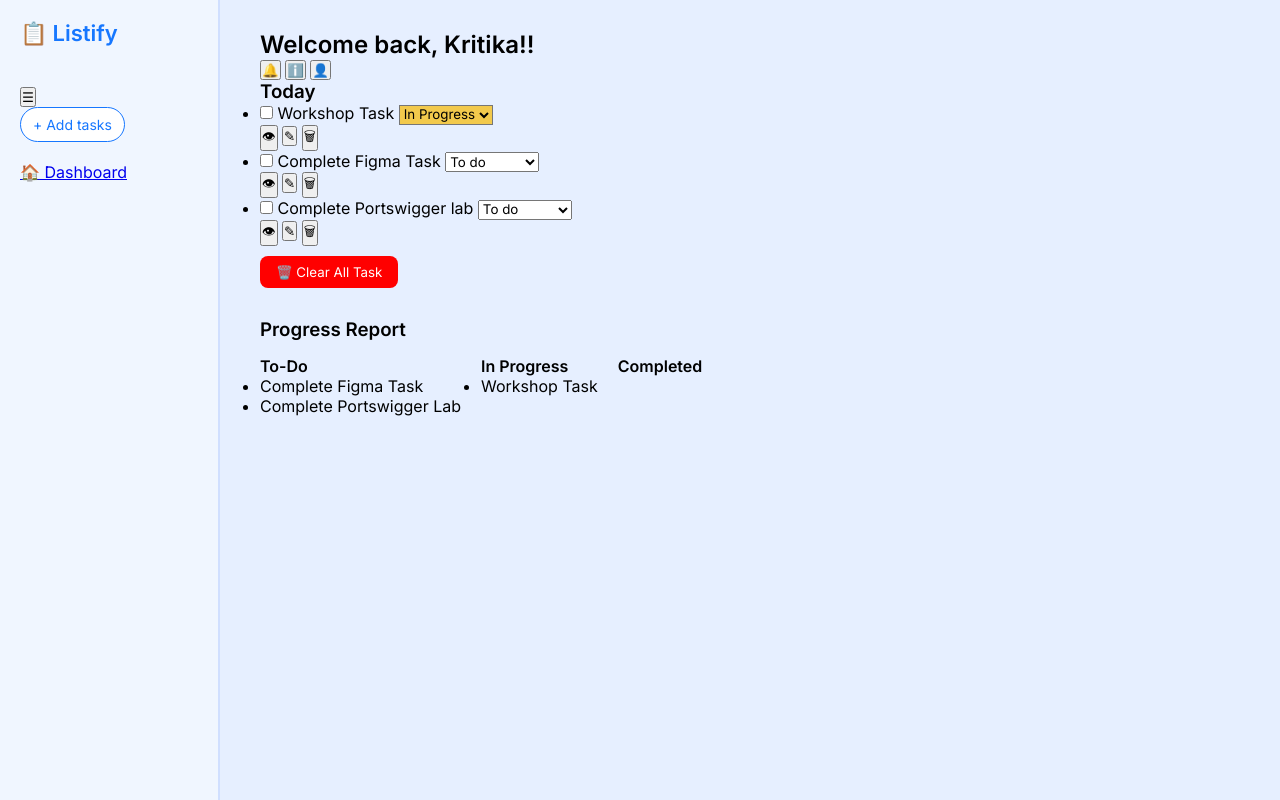
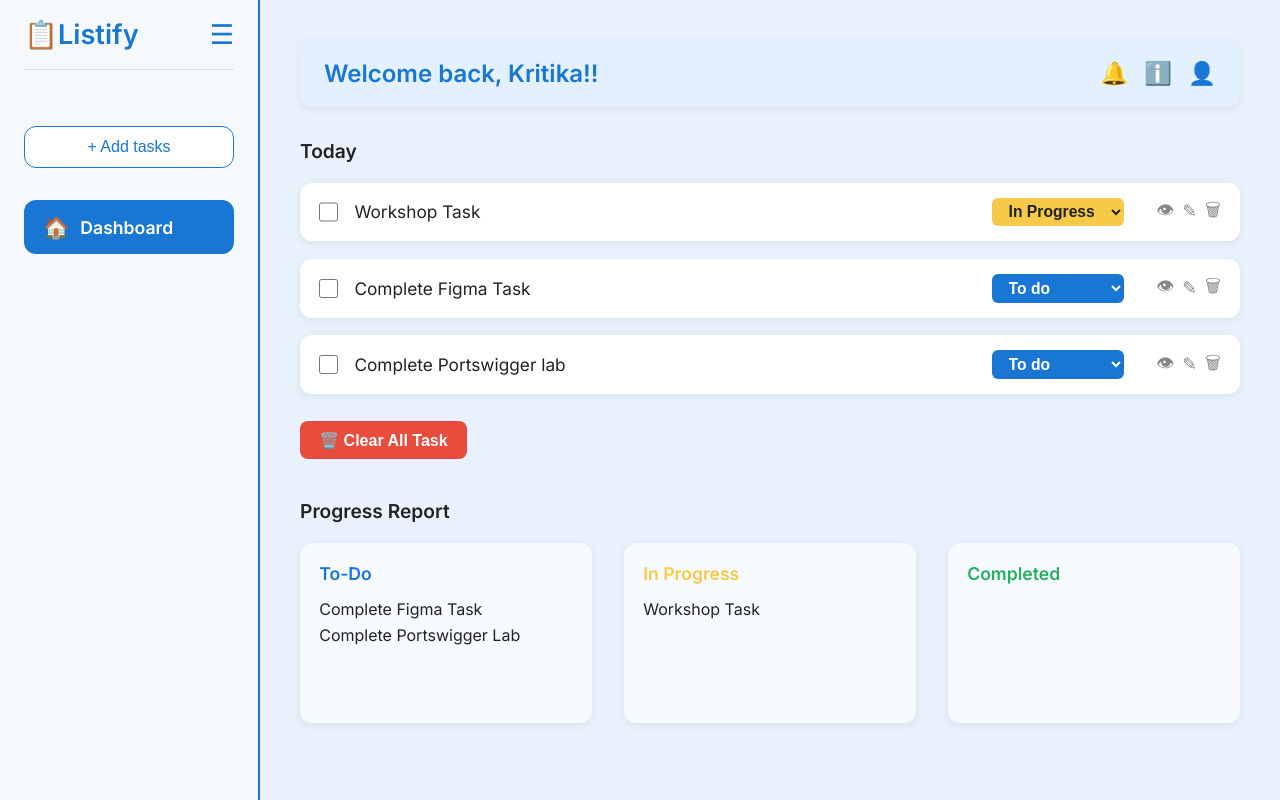
Before and after one commit to krizee17/task-app, a plain HTML site: page index.html in a window 1280 px wide. Drawn offline with Linux system fonts and the light colour scheme.

Commit message:
Added further modifications to style.css

```diff
--- a/style.css
+++ b/style.css
@@ -1,166 +1,328 @@
+:root {
+  --primary: #1976d2;
+  --primary-light: #e3f0ff;
+  --sidebar-bg: #f5f8fd;
+  --sidebar-border: #1976d2;
+  --header-bg: #e3f0ff;
+  --main-bg: #e9f1fc;
+  --card-bg: #f7faff;
+  --shadow: 0 2px 8px rgba(0, 0, 0, 0.07);
+  --to-do: #1976d2;
+  --in-progress: #f7c948;
+  --completed: #27ae60;
+  --danger: #e74c3c;
+  --text: #222;
+  --muted: #888;
+  --border-radius: 12px;
+  --transition: 0.2s;
+  font-family: "Inter", Arial, sans-serif;
+}
+
 * {
+  box-sizing: border-box;
   margin: 0;
   padding: 0;
-  box-sizing: border-box;
-  font-family: 'Inter', sans-serif;
 }
 
-body {
-  background-color: #e6efff;
+body,
+html {
+  height: 100%;
+  background: var(--main-bg);
+  color: var(--text);
 }
 
 .container {
   display: flex;
-  height: 100vh;
+  min-height: 100vh;
 }
 
+/* Sidebar */
 .sidebar {
-  width: 220px;
-  background-color: #f0f6ff;
-  padding: 20px;
-  border-right: 2px solid #d0dfff;
+  width: 260px;
+  background: var(--sidebar-bg);
+  border-right: 2px solid var(--sidebar-border);
+  display: flex;
+  flex-direction: column;
+  padding: 0 1.5rem;
+  min-height: 100vh;
+}
+
+.sidebar-header {
+  display: flex;
+  align-items: center;
+  justify-content: space-between;
+  height: 70px;
+  border-bottom: 1px solid #e0e0e0;
+  margin-bottom: 2rem;
 }
 
 .logo {
+  font-size: 1.7rem;
+  color: var(--primary);
+  font-weight: 600;
   display: flex;
   align-items: center;
-  gap: 5px;
-  font-size: 22px;
-  font-weight: 700;
-  color: #1677ff;
-  margin-bottom: 40px;
+}
+
+.menu-btn {
+  background: none;
+  border: none;
+  font-size: 1.7rem;
+  cursor: pointer;
+  color: var(--primary);
 }
 
 .add-task-btn {
-  padding: 8px 12px;
-  border: 1px solid #1677ff;
-  background-color: white;
-  border-radius: 20px;
-  color: #1677ff;
-  font-size: 14px;
+  margin: 1.5rem 0 1rem 0;
+  padding: 0.7rem 1.2rem;
+  background: #fff;
+  color: var(--primary);
+  border: 1.5px solid var(--primary);
+  border-radius: var(--border-radius);
+  font-size: 1rem;
   cursor: pointer;
-  margin-bottom: 20px;
+  transition: background var(--transition);
+}
+.add-task-btn:hover {
+  background: var(--primary-light);
 }
 
-.dashboard-btn {
-  width: 100%;
-  background-color: #1677ff;
-  color: white;
-  padding: 12px;
+nav {
+  margin-top: 1rem;
+}
+
+.nav-link {
+  display: flex;
+  align-items: center;
+  gap: 0.7rem;
+  padding: 0.9rem 1.2rem;
+  border-radius: var(--border-radius);
+  color: var(--primary);
+  font-weight: 600;
+  text-decoration: none;
+  background: none;
+  transition: background var(--transition), color var(--transition);
+  font-size: 1.1rem;
+}
+.nav-link.active,
+.nav-link:hover {
+  background: var(--primary);
+  color: #fff;
+}
+.nav-icon {
+  font-size: 1.3rem;
+}
+
+/* Main Content */
+.main-content {
+  flex: 1;
+  padding: 2.5rem 2.5rem 2rem 2.5rem;
+  background: var(--main-bg);
+  min-width: 0;
+  display: flex;
+  flex-direction: column;
+}
+
+.main-header {
+  display: flex;
+  align-items: center;
+  justify-content: space-between;
+  background: var(--header-bg);
+  padding: 1.2rem 1.5rem;
+  border-radius: var(--border-radius);
+  margin-bottom: 2rem;
+  box-shadow: var(--shadow);
+}
+
+.main-header h2 {
+  font-size: 1.5rem;
+  color: var(--primary);
+  font-weight: 600;
+}
+
+.header-icons {
+  display: flex;
+  gap: 1rem;
+}
+.icon-btn {
+  background: none;
   border: none;
-  border-radius: 10px;
-  font-size: 16px;
+  font-size: 1.4rem;
+  cursor: pointer;
+  color: var(--primary);
+  transition: color var(--transition);
+}
+.icon-btn:hover {
+  color: var(--danger);
+}
+
+/* Tasks Section */
+.tasks-section {
+  margin-bottom: 2.5rem;
+}
+.tasks-section h3 {
+  font-size: 1.2rem;
+  margin-bottom: 1.2rem;
+  color: var(--text);
+}
+
+.task-list {
+  list-style: none;
+  display: flex;
+  flex-direction: column;
+  gap: 1.1rem;
+  margin-bottom: 1.2rem;
+}
+
+.task-item {
+  display: flex;
+  align-items: center;
+  background: #fff;
+  border-radius: var(--border-radius);
+  box-shadow: var(--shadow);
+  padding: 0.9rem 1.2rem;
+  gap: 1rem;
+  transition: box-shadow var(--transition);
+}
+
+.task-item input[type="checkbox"] {
+  width: 1.2rem;
+  height: 1.2rem;
+  accent-color: var(--primary);
+}
+
+.task-item label {
+  flex: 1;
+  font-size: 1.08rem;
   cursor: pointer;
 }
 
-.main-content {
-  flex: 1;
-  padding: 30px 40px;
+.status {
+  border: none;
+  border-radius: 6px;
+  padding: 0.3rem 0.8rem;
+  font-size: 0.98rem;
+  font-weight: 600;
+  margin-right: 1rem;
+  outline: none;
+  cursor: pointer;
+  transition: background var(--transition);
+}
+.status.to-do {
+  background: var(--primary);
+  color: #fff;
+}
+.status.in-progress {
+  background: var(--in-progress);
+  color: #222;
+}
+.status.completed {
+  background: var(--completed);
+  color: #fff;
 }
 
-.topbar {
+.task-actions {
   display: flex;
-  justify-content: space-between;
-  margin-bottom: 20px;
+  gap: 0.5rem;
 }
-
-.top-icons span {
-  font-size: 18px;
-  margin-left: 15px;
+.task-actions button {
+  background: none;
+  border: none;
+  font-size: 1.1rem;
   cursor: pointer;
+  color: var(--muted);
+  transition: color var(--transition);
 }
-
-.welcome h2 {
-  color: #3366cc;
-  font-weight: 700;
-  margin-bottom: 25px;
-}
-
-.task-section h3 {
-  font-size: 20px;
-  margin-bottom: 10px;
-}
-
-.task {
-  background-color: white;
-  border-radius: 10px;
-  padding: 12px 15px;
-  margin-bottom: 10px;
-  display: flex;
-  align-items: center;
-  gap: 12px;
-  box-shadow: 0px 1px 4px rgba(0,0,0,0.1);
-}
-
-.task input[type="checkbox"] {
-  transform: scale(1.2);
-}
-
-.task .status {
-  margin-left: auto;
-  padding: 4px 10px;
-  border-radius: 5px;
-  border: none;
-  font-weight: 600;
-  color: white;
-  cursor: pointer;
-}
-
-.status.todo {
-  background-color: #2d9cdb;
-}
-
-.status.in-progress {
-  background-color: #f2c94c;
-  color: #000;
-}
-
-.icons span {
-  margin-left: 10px;
-  cursor: pointer;
-  font-size: 16px;
+.task-actions button:hover {
+  color: var(--primary);
 }
 
 .clear-btn {
-  margin-top: 10px;
-  background-color: red;
-  color: white;
-  padding: 8px 16px;
+  background: var(--danger);
+  color: #fff;
+  border: none;
   border-radius: 8px;
-  border: none;
+  padding: 0.6rem 1.2rem;
+  font-size: 1rem;
+  font-weight: 600;
   cursor: pointer;
+  margin-top: 0.5rem;
+  transition: background var(--transition);
+}
+.clear-btn:hover {
+  background: #c0392b;
 }
 
+/* Progress Report */
 .progress-report h3 {
-  margin-top: 30px;
-  margin-bottom: 15px;
+  font-size: 1.2rem;
+  margin-bottom: 1.2rem;
+  color: var(--text);
 }
 
 .progress-cards {
-  display: flex;
-  gap: 20px;
+  display: grid;
+  grid-template-columns: repeat(3, 1fr);
+  gap: 2rem;
 }
 
-.card {
-  flex: 1;
-  background-color: white;
-  border-radius: 10px;
-  padding: 15px 20px;
-  box-shadow: 3px 3px 6px rgba(0, 0, 0, 0.1);
+.progress-card {
+  background: var(--card-bg);
+  border-radius: var(--border-radius);
+  box-shadow: var(--shadow);
+  padding: 1.3rem 1.2rem 1.5rem 1.2rem;
+  min-height: 180px;
+  display: flex;
+  flex-direction: column;
+  align-items: flex-start;
 }
 
-.card h4 {
-  margin-bottom: 10px;
+.progress-card h4 {
+  font-size: 1.1rem;
+  margin-bottom: 0.7rem;
+  font-weight: 600;
 }
 
-.card.todo h4 {
-  color: #2d9cdb;
+.progress-card.to-do h4 {
+  color: var(--to-do);
+}
+.progress-card.in-progress h4 {
+  color: var(--in-progress);
+}
+.progress-card.completed h4 {
+  color: var(--completed);
 }
 
-.card.in-progress h4 {
-  color: #f2c94c;
+.progress-card ul {
+  list-style: none;
+  font-size: 1rem;
+  color: var(--text);
+  margin-left: 0;
+  margin-top: 0.2rem;
+}
+.progress-card ul li {
+  margin-bottom: 0.4rem;
 }
 
-.card.completed h4 {
-  color: #27ae60;
+/* Responsive */
+@media (max-width: 900px) {
+  .container {
+    flex-direction: column;
+  }
+  .sidebar {
+    width: 100%;
+    min-height: unset;
+    flex-direction: row;
+    align-items: center;
+    padding: 0 1rem;
+    border-right: none;
+    border-bottom: 2px solid var(--sidebar-border);
+  }
+  .main-content {
+    padding: 1.2rem;
+  }
+  .progress-cards {
+    grid-template-columns: 1fr;
+    gap: 1.2rem;
+  }
 }
```
